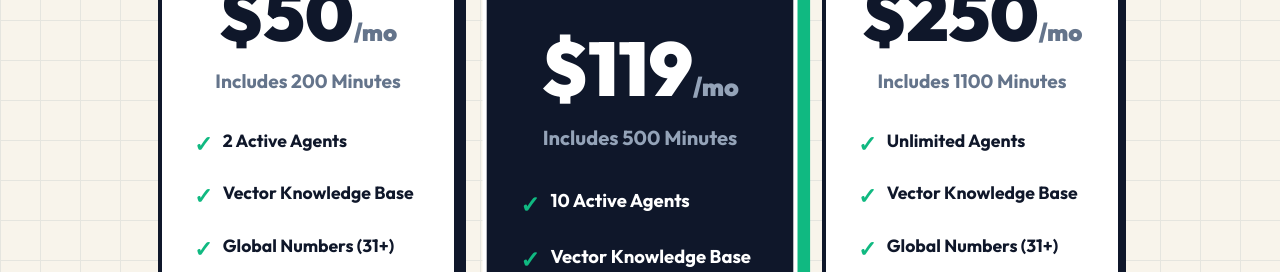
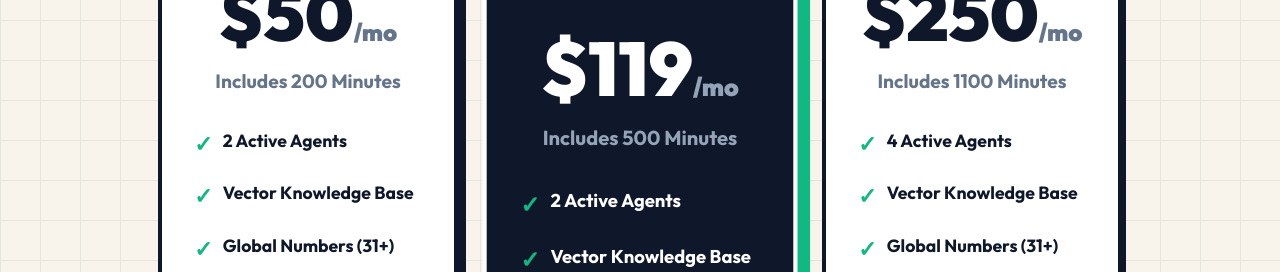
Before and after one commit to Nitish1235/AixCaller, a Next.js app in the folder frontend/: page / in a window 1280 px wide. Shown: the part 4900-5172 px from the top of the page. Built offline with nearby package versions, Linux system fonts and the light colour scheme; no server answers.

Commit message:
plans agent exec

```diff
--- a/frontend/src/app/page.tsx
+++ b/frontend/src/app/page.tsx
@@ -276,7 +276,7 @@ export default function Home() {
             <div style={{ fontWeight: 700, fontSize: "1.2rem", color: "#94a3b8", marginBottom: "2rem" }}>Includes 500 Minutes</div>
 
             <ul style={{ listStyle: "none", padding: 0, fontSize: "1.1rem", fontWeight: 700, textAlign: "left", margin: "2rem 0 3rem" }}>
-              {["10 Active Agents", "Vector Knowledge Base", "Global Numbers (31+)", "Marketplace Access"].map(item => (
+              {["2 Active Agents", "Vector Knowledge Base", "Global Numbers (31+)", "Marketplace Access"].map(item => (
                 <li key={item} style={{ marginBottom: "1.2rem", display: "flex", gap: 10 }}>
                   <span style={{ color: "var(--accent-green)", fontWeight: 900, fontSize: "1.4rem" }}>✓</span> {item}
                 </li>
@@ -293,7 +293,7 @@ export default function Home() {
             <div style={{ fontWeight: 700, fontSize: "1.2rem", color: "#64748b", marginBottom: "2rem" }}>Includes 1100 Minutes</div>
 
             <ul style={{ listStyle: "none", padding: 0, fontSize: "1.1rem", fontWeight: 700, textAlign: "left", margin: "2rem 0 3rem" }}>
-              {["Unlimited Agents", "Vector Knowledge Base", "Global Numbers (31+)", "Missed Call Recovery"].map(item => (
+              {["4 Active Agents", "Vector Knowledge Base", "Global Numbers (31+)", "Missed Call Recovery"].map(item => (
                 <li key={item} style={{ marginBottom: "1.2rem", display: "flex", gap: 10 }}>
                   <span style={{ color: "var(--accent-green)", fontWeight: 900, fontSize: "1.4rem" }}>✓</span> {item}
                 </li>
```
Also changed, not shown: 2 other files (tests, documents, lock files or other folders).
